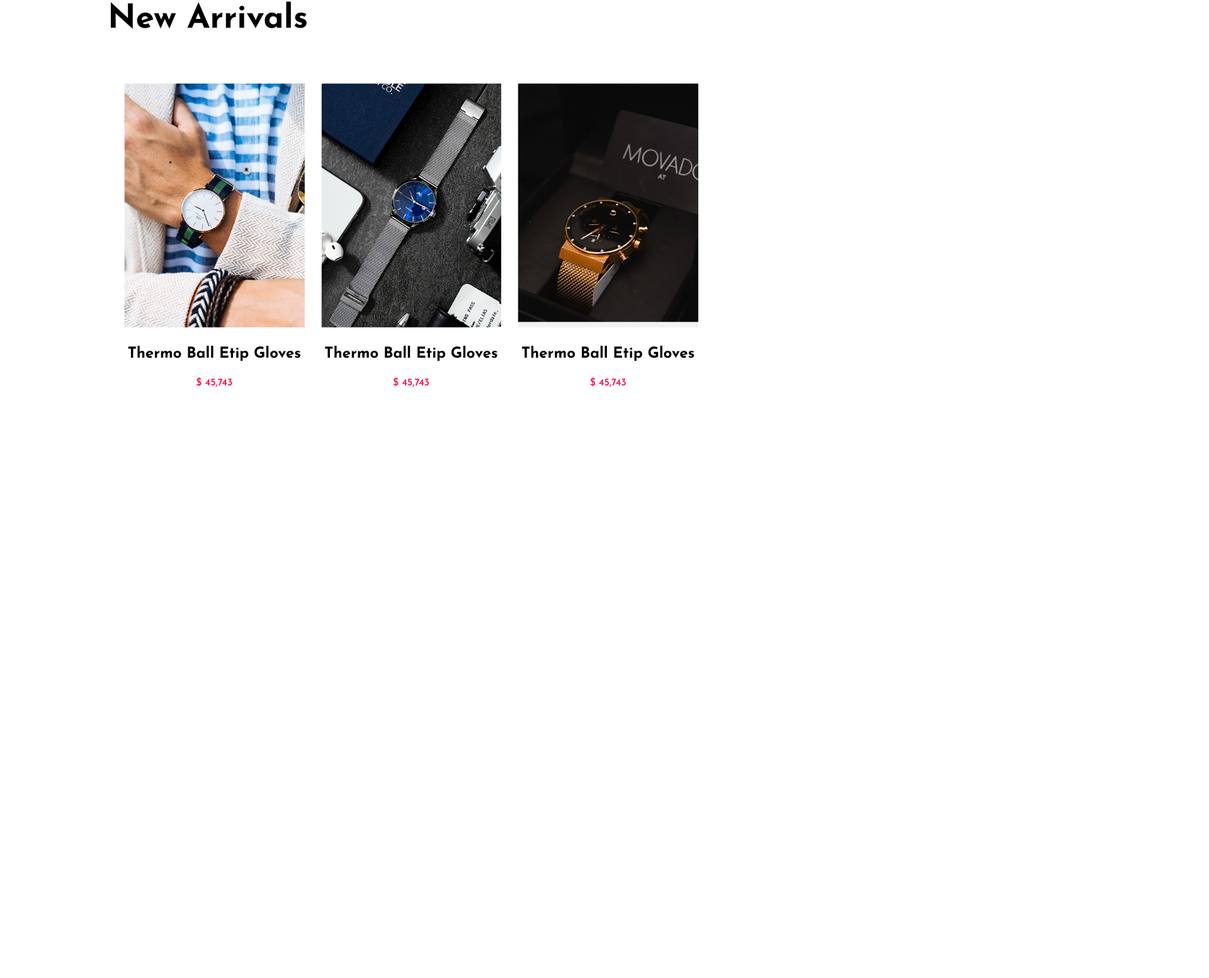
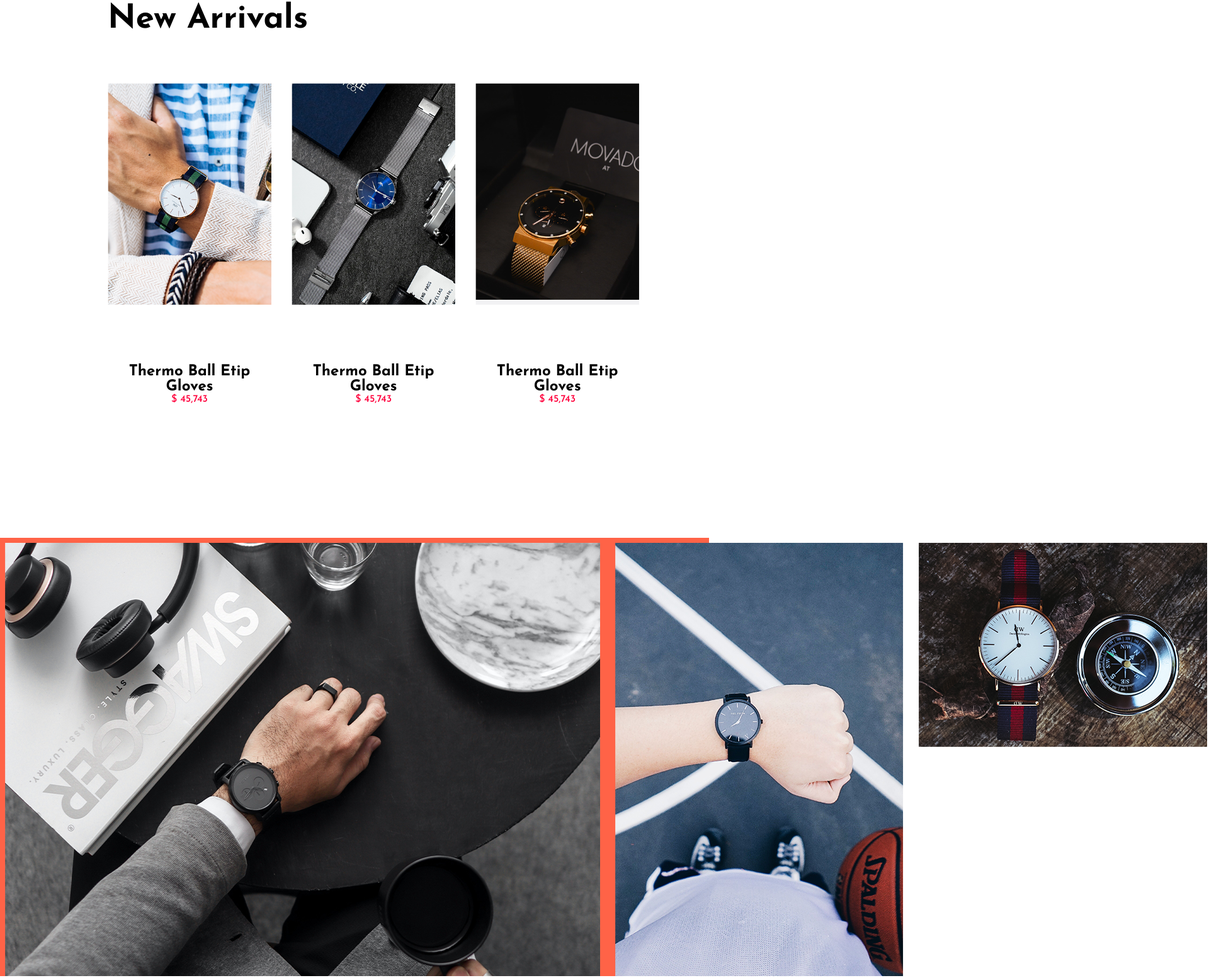
Before and after one commit to SaraDrwish/task17, a plain HTML site: page index.html in a window 1280 px wide. Shown: the part 1331-2884 px from the top of the page at 63% size, 1920 px wide, since content can reach past the window. Before the commit the page ends 2257 px from the top, so only its background shows below. Drawn offline with Linux system fonts and the light colour scheme.

Commit message:
my late edit

```diff
--- a/assets/style.css
+++ b/assets/style.css
@@ -293,6 +293,7 @@ section .container{
     width: 75%;
     padding: 200px 11px;
     flex-wrap: wrap;
+    overflow: hidden;
 
 
 }
@@ -307,18 +308,46 @@ section .container .row{
     display: flex;
     /* background-color: rgb(150, 133, 133); */
     justify-content: left;
+    text-align: center;
+    width:90%;
+    gap:32px;
+
 }
 section .container .img_container{
-padding-left: 26px;
-padding-bottom: 9%;
+    /*padding-left: 26px;
+    */
+    padding-bottom: 9%;
+    overflow: hidden;
+
 }
 
-section .container .img_container h2{
-    padding-bottom: 9%;
+section .container .img_container .img_box{
+    width: 100%;
+    height: 100%;
+    overflow: hidden;
+
+}
+
+section .container .img_container img{
+    transition:all .2s ease-in-out;
+    -moz-transition:all .2s ease-in-out;
+    -ms-transition:all .2s ease-in-out;
+    -o-transition:all .2s ease-in-out;
+    -webkit-transition:all .2s ease-in-out;
+}
+
+
+section .container .img_container:hover .img_box {
+    transform:scale(1.1);
+    -webkit-transform:scale(1.1);
+    -moz-transform:scale(1.1);
+    -ms-transform:scale(1.1);
+    -o-transform:scale(1.1);
+    padding-bottom: 5%;
     text-align: center;
 }
  section .container .img_container p{
-        padding-bottom: 9%;
+        padding-bottom: 5%;
         color: var(--firstColor);
         font-weight: 500;
         text-align: center;
@@ -326,7 +355,7 @@ section .container .img_container h2{
 
 section .container .img_container img{
     width: 100%;
-    padding-bottom: 9%;
+    padding-bottom: 5%;
 }
 
 
@@ -336,6 +365,47 @@ section .container .img_container img{
 /* =====================================end section1 */
 
 
+
+/* start section 2  */
+
+
+section .containergrid{
+    background-color: tomato;
+    display: grid;
+    grid-template-columns:repeat(4, 1fr);
+    grid-template-rows: repeat(2, 344px);
+    gap:8px;
+    width: 88%;
+
+}
+
+section .containergrid .img_grid{
+    padding: 8px;
+    text-align: center;
+    object-fit: cover;
+    width: 100%;
+    height: 100%;
+
+}
+
+section .container .img_grid:nth-child(1){
+    grid-column: 1/3;
+    grid-row: 1/3;
+}
+
+section .container .img_grid:nth-child(2){
+    grid-row: 1/3;
+}
+
+section .container .img_grid img{
+height: 690px;
+width: 744px;
+}
+
+
+
+
+/* ends section 2 */
 
 
 
--- a/index.html
+++ b/index.html
@@ -116,33 +116,65 @@
 
 
         <section>
+
            <div class="container">
+
                   <div class="section1_text_h">
                       <h1>New Arrivals</h1>
                   </div>
+
                   <div class="row">
+
                         <div class="img_container">
+                            <div class="img_box">
                                 <img src="./img/xnew_product1.png.pagespeed.ic.GC30TWVUh9.webp" alt="img1">
+                            </div>
                             <h2>Thermo Ball Etip Gloves</h2>
                             <p>$ 45,743</p>
                         </div>
+
                         <div class="img_container">
-                    <img src="./img/xnew_product2.png.pagespeed.ic.TisB6MUmE3.webp" alt="img2">
+                            <div class="img_box">
+                                <img src="./img/xnew_product2.png.pagespeed.ic.TisB6MUmE3.webp" alt="img1">
+                            </div>
                             <h2>Thermo Ball Etip Gloves</h2>
                             <p>$ 45,743</p>
                         </div>
+
                         <div class="img_container">
-                    <img src="./img/xnew_product3.png.pagespeed.ic.xG1joZNkeV.webp" alt="img3">
+                            <div class="img_box">
+                                <img src="./img/xnew_product3.png.pagespeed.ic.xG1joZNkeV.webp" alt="img1">
+                            </div>
                             <h2>Thermo Ball Etip Gloves</h2>
                             <p>$ 45,743</p>
                         </div>
+
                 </div>  <!--  end row -->
+
+               </div>  <!-- end container-->
+
+        </section>
+
+        <section>
+
+            <div class="containergrid">
+
+                <div class="img_grid">
+                    <img src="./img/xgallery1.png.pagespeed.ic.RiMoEHAQJU.webp" alt="1">
+                </div>
+
+                <div class="img_grid">
+                    <img src="./img/xgallery2.png.pagespeed.ic.R67GzIjQgh.webp" alt="2">
+                </div>
+                <div class="img_grid">
+                    <img src="./img/xgallery3.png.pagespeed.ic.38W7JPYvku.webp" alt="3">
+                </div>
+                <div class="img_grid">
+                    <img src="./img/xgallery4.png.pagespeed.ic.eeH-radW60.webp" alt="4">
+                </div>
 
             </div>
 
-
-
-           </div>
 
         </section>
 
```
Lines whose indentation alone changed are shown as unchanged.
